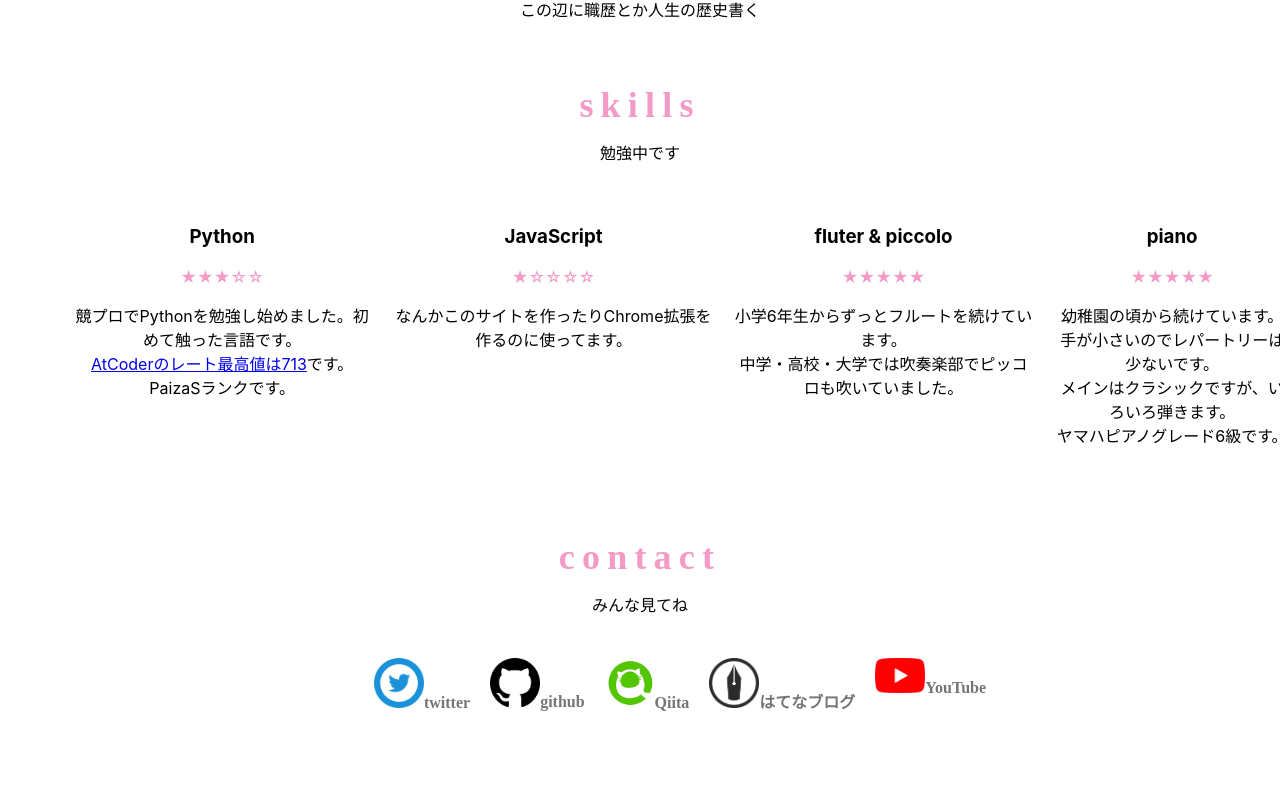
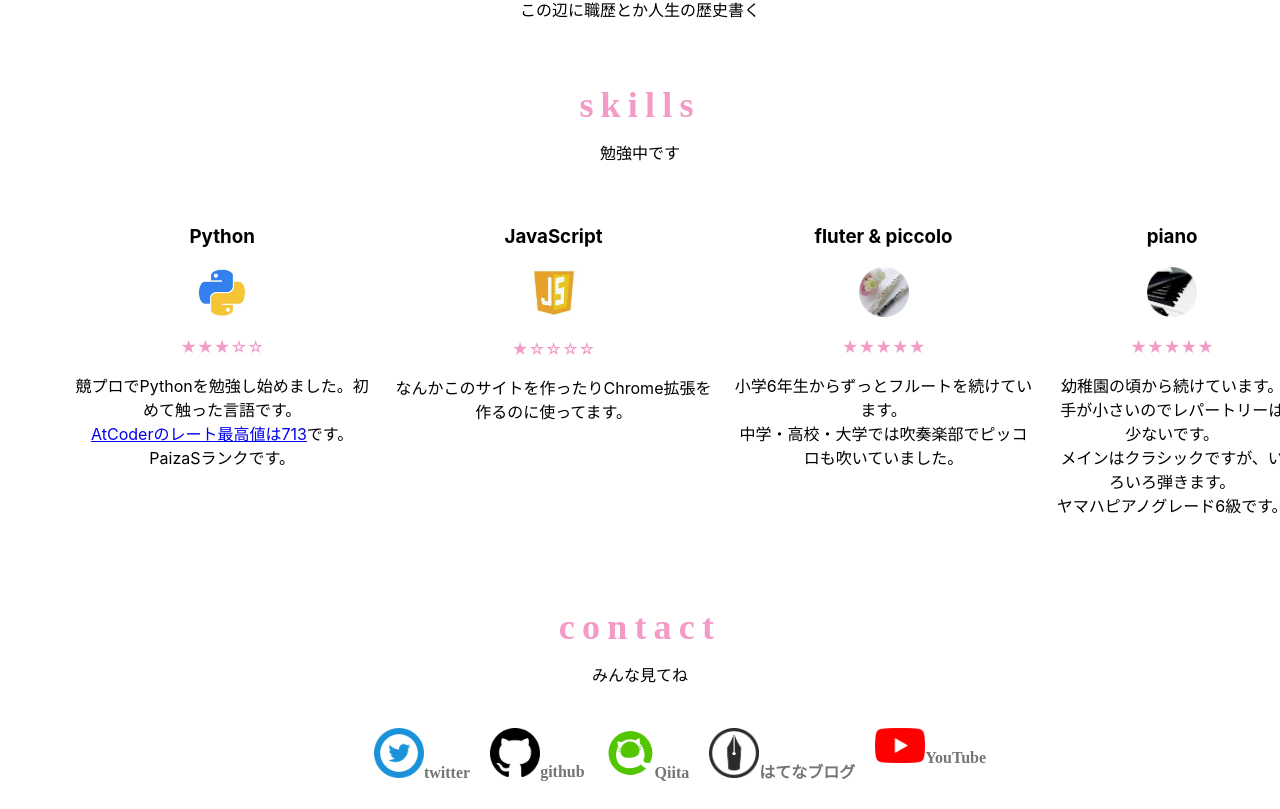
Before and after one commit to wanwan0622/my-portfolio, a React (Create React App) app in the folder my-portfolio/: page / in a window 1280 px wide. Shown: the part 1519-2328 px from the top of the page. Before the commit the page ends 2258 px from the top, so only its background shows below. Built offline with nearby package versions, Linux system fonts and the light colour scheme.

Commit message:
skillsに画像を追加

```diff
--- a/my-portfolio/src/components/skills.js
+++ b/my-portfolio/src/components/skills.js
@@ -11,6 +11,7 @@ const Skills = () => {
         <ul>
           <li>
             <h3>Python</h3>
+            <img src='./skills/python.png' width='50px'></img>
             <p className={styles.star}>★★★☆☆</p>
             <p>
               競プロでPythonを勉強し始めました。初めて触った言語です。<br/>
@@ -20,6 +21,7 @@ const Skills = () => {
           </li>
           <li>
             <h3>JavaScript</h3>
+            <img src='./skills/javascript.jpg' width='100px'></img>
             <p className={styles.star}>★☆☆☆☆</p>
             <p>
               なんかこのサイトを作ったりChrome拡張を作るのに使ってます。
@@ -27,6 +29,7 @@ const Skills = () => {
           </li>
           <li>
             <h3>fluter & piccolo</h3>
+            <img src='./skills/flute.png' width='50px'></img>
             <p className={styles.star}>★★★★★</p>
             <p>
               小学6年生からずっとフルートを続けています。<br/>
@@ -35,6 +38,7 @@ const Skills = () => {
           </li>
           <li>
             <h3>piano</h3>
+            <img src='./skills/piano.png' width='50px'></img>
             <p className={styles.star}>★★★★★</p>
             <p>
               幼稚園の頃から続けています。<br/>
```
Also changed, not shown: my-portfolio/public/skills/javascript.jpg (added).
